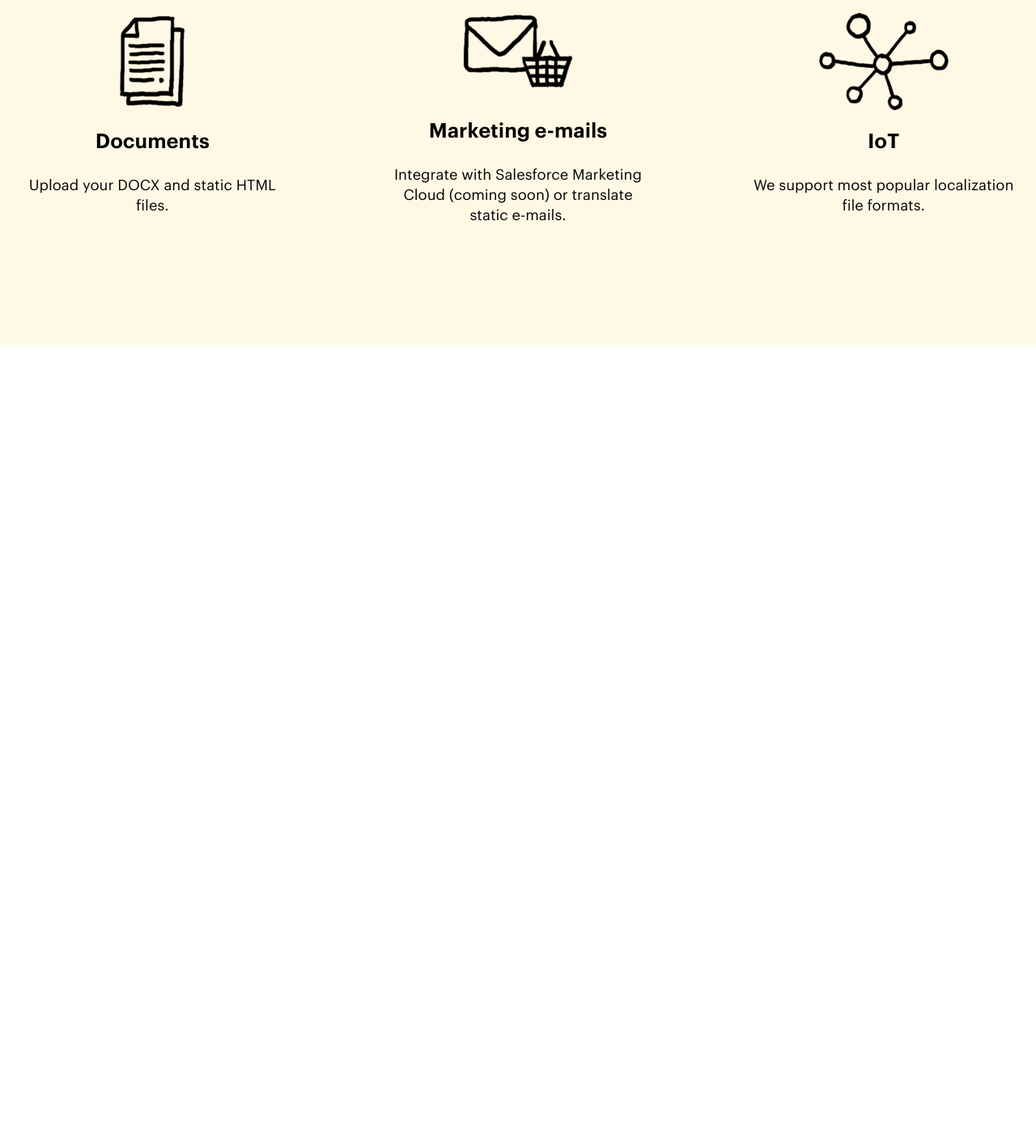
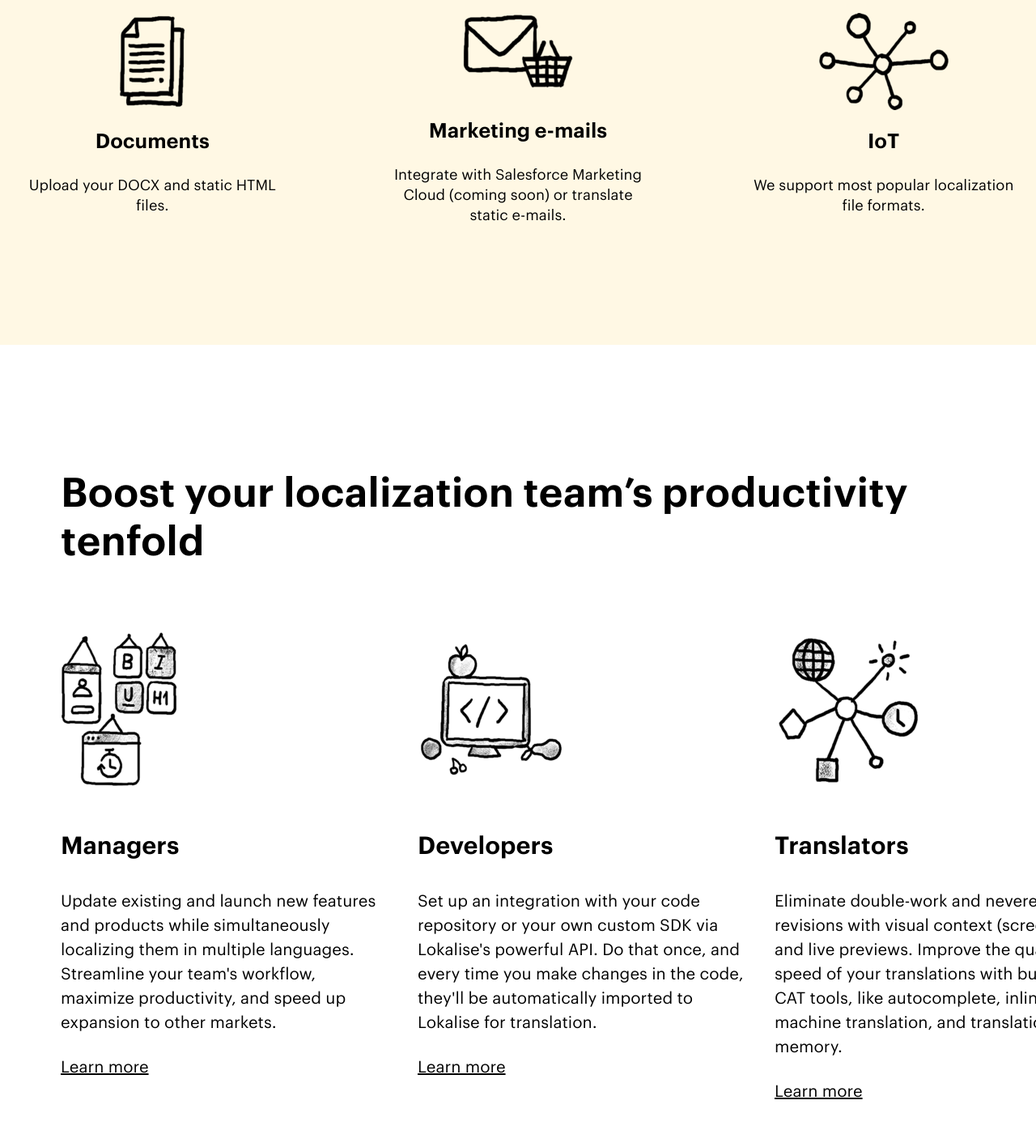
Before and after one commit to AleksandrUA1/Hometask_12.-Lokalise-project., a plain HTML site: page index.html in a window 1280 px wide. Shown: the part 5643-7060 px from the top of the page at 81% size. Before the commit the page ends 6069 px from the top, so only its background shows below. Drawn offline with Linux system fonts and the light colour scheme.

Commit message:
end of creating boost_bloock. this is block 5

```diff
--- a/css/style.css
+++ b/css/style.css
@@ -250,9 +250,57 @@ a {
     color: #000;
     text-decoration: underline;
 }
-
-
-
+/*------------------------- block 5 boost ---------------------------------*/
+.boost {
+    padding: 154px 78px 137px 75px;
+}
+.boost-title {
+    font-size: 50px;
+    line-height: 60px;
+    font-weight: 600;
+    text-align: left;
+    margin-bottom: 25px;
+}
+.boost-card-flex-box {
+    display: flex;
+    justify-content: space-between;
+}
+.boost-card {
+    margin-right: 31px;
+    margin-bottom: 50px;
+}
+.boost-card:nth-child(3n) {
+    margin-right: 0;
+}
+.boost-card-flex-img {
+    width: 200px;
+    height: 300px;
+    display: flex;
+    justify-content: flex-start;
+    align-items: center;
+}
+.boost-card-img {
+    display: block;
+}
+.boost-card-title {
+    margin-bottom: 34px;
+    font-weight: 600;
+    font-size: 30px;
+    line-height: 40px;
+    text-align: left;
+}
+.boost-card-text {
+    width: 410px;
+    text-align: left;
+    line-height: 30px;
+    margin-bottom: 25px;
+}
+.boost-card-link {
+    display: block;
+    color: #000;
+    text-decoration: underline;
+    line-height: 30px;
+}
 
 
 
--- a/index.html
+++ b/index.html
@@ -127,6 +127,37 @@
                 </div>
             </div>
         </section>
+        <div class="content-box">
+            <section class="boost">
+                <h2 class="boost-title">Boost your localization team’s productivity tenfold</h2>
+                <div class="boost-card-flex-box">
+                    <article class="boost-card">
+                        <div class="boost-card-flex-img">
+                            <img src="img/block5 boost productivity/boost the performance of the managers team.png" alt="boost the performance of the managers team" class="boost-card-img">
+                        </div>
+                        <h3 class="boost-card-title">Managers</h3>
+                        <p class="boost-card-text">Update existing and launch new features and products while simultaneously localizing them in multiple languages. Streamline your team's workflow, maximize productivity, and speed up expansion to other markets.</p>
+                        <a href="#" class="boost-card-link">Learn more</a>
+                    </article>
+                    <article class="boost-card">
+                        <div class="boost-card-flex-img">
+                            <img src="img/block5 boost productivity/boost the performance of the developers team.png" alt="boost the performance of the developers team" class="boost-card-img">
+                        </div>
+                        <h3 class="boost-card-title">Developers</h3>
+                        <p class="boost-card-text">Set up an integration with your code repository or your own custom SDK via Lokalise's powerful API. Do that once, and every time you make changes in the code, they'll be automatically imported to Lokalise for translation.</p>
+                        <a href="#" class="boost-card-link">Learn more</a>
+                    </article>
+                    <article class="boost-card">
+                        <div class="boost-card-flex-img">
+                            <img src="img/block5 boost productivity/boost the performance of the translators team.png" alt="boost the performance of the translators team" class="boost-card-img">
+                        </div>
+                        <h3 class="boost-card-title">Translators</h3>
+                        <p class="boost-card-text">Eliminate double-work and neverending revisions with visual context (screenshots) and live previews. Improve the quality and speed of your translations with built-in CAT tools, like autocomplete, inline machine translation, and translation memory.</p>
+                        <a href="#" class="boost-card-link">Learn more</a>
+                    </article>
+                </div>
+            </section>
+        </div>
 
 
 
```
